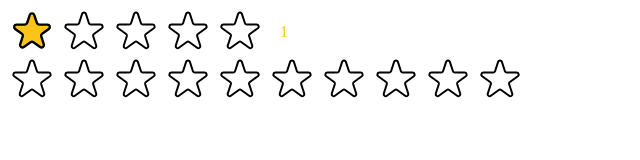
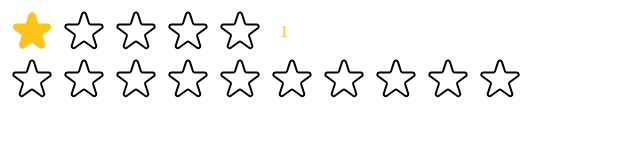
Before and after one commit to huytran72/Movies_Choose, a React (Create React App) app in the folder movies_choose/: page / in a window 1280 px wide. Both pictures are taken after a click on the element 32 px from the left and 32 px from the top of the page. Shown: the top 160 px of the page, without its empty margins (0-640 px from the left). Built offline with nearby package versions, Linux system fonts and the light colour scheme.

Commit message:
Update StarRating.js

```diff
--- a/movies_choose/src/StarRating.js
+++ b/movies_choose/src/StarRating.js
@@ -72,7 +72,7 @@ function Star({ onRate, full, onHoverIn, onHoverOut, color, size }) {
           xmlns="http://www.w3.org/2000/svg"
           viewBox="0 0 20 20"
           fill={color}
-          stroke="#000"
+          stroke={color}
         >
           <path d="M9.049 2.927c.3-.921 1.603-.921 1.902 0l1.07 3.292a1 1 0 00.95.69h3.462c.969 0 1.371 1.24.588 1.81l-2.8 2.034a1 1 0 00-.364 1.118l1.07 3.292c.3.921-.755 1.688-1.54 1.118l-2.8-2.034a1 1 0 00-1.175 0l-2.8 2.034c-.784.57-1.838-.197-1.539-1.118l1.07-3.292a1 1 0 00-.364-1.118L2.98 8.72c-.783-.57-.38-1.81.588-1.81h3.461a1 1 0 00.951-.69l1.07-3.292z" />
         </svg>
```
